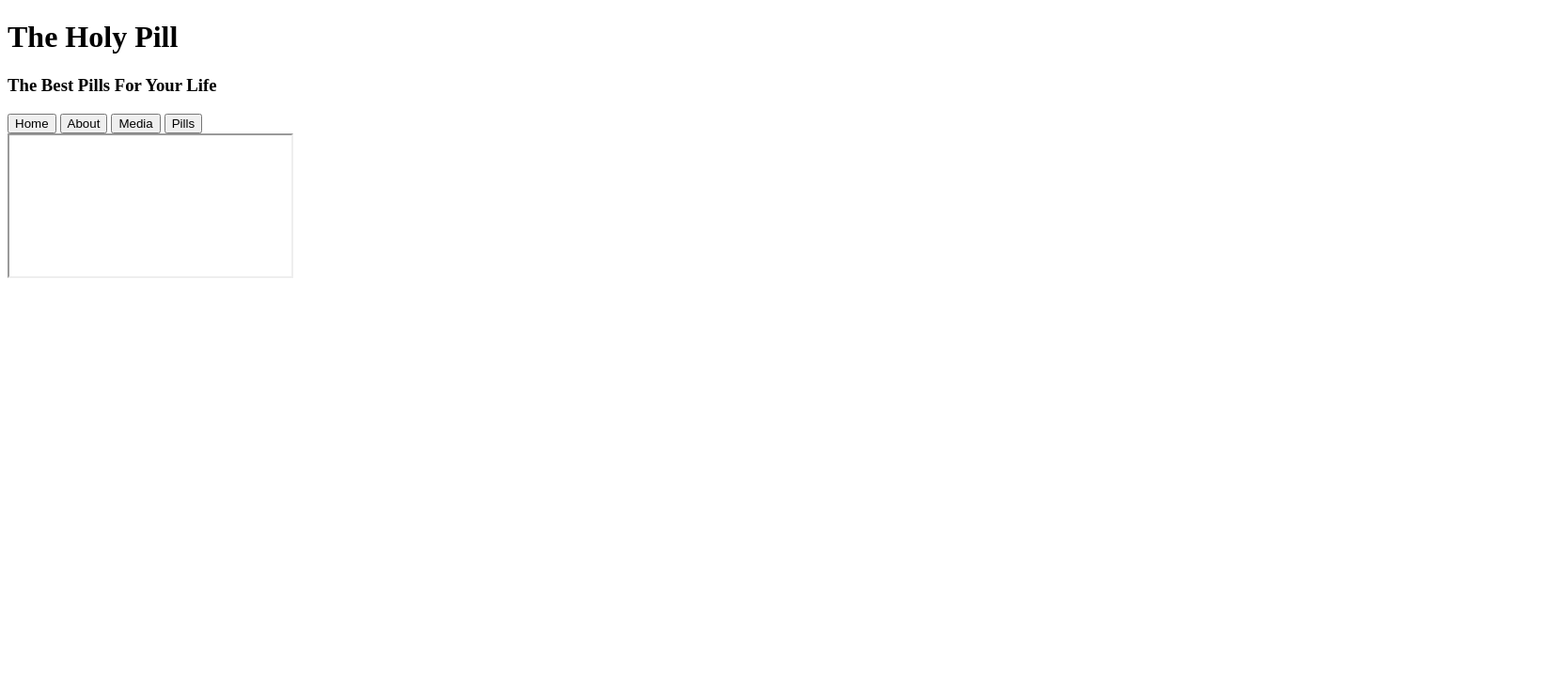
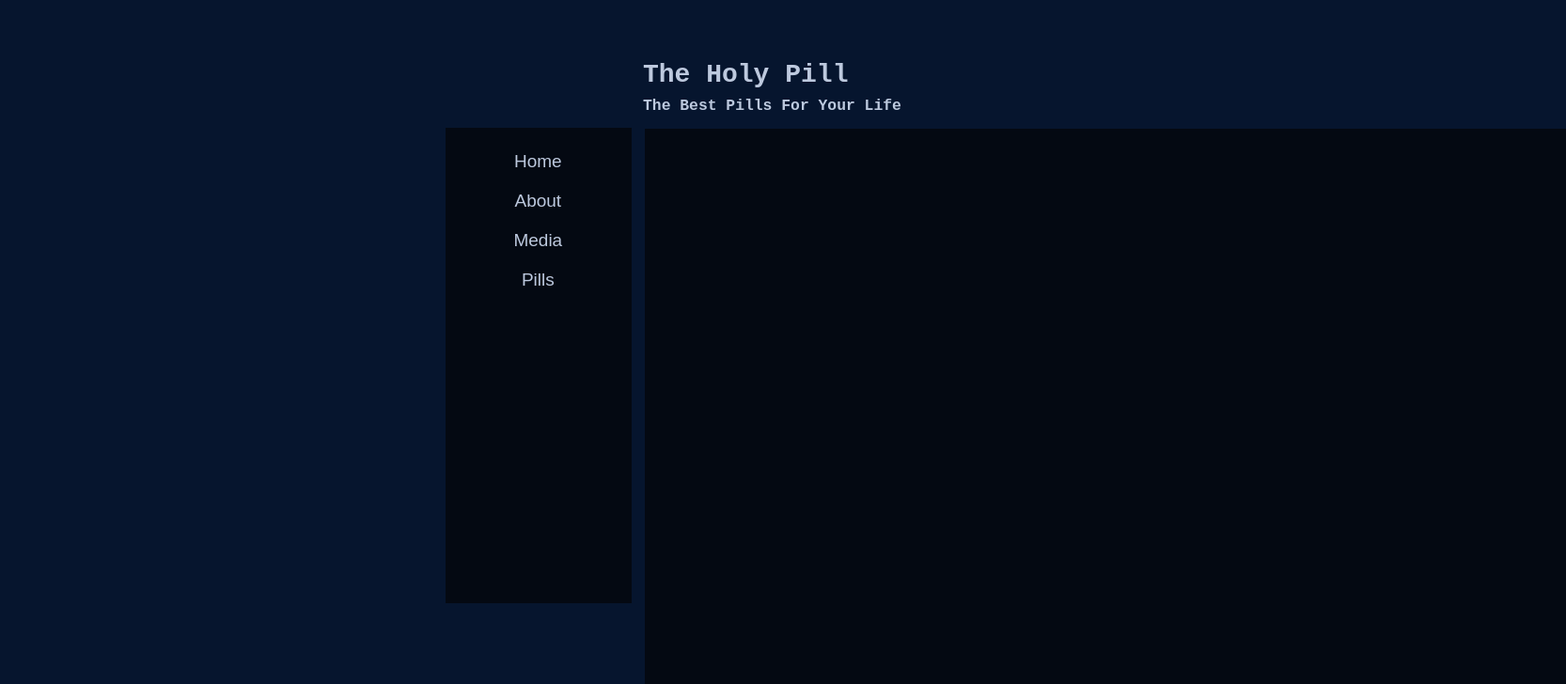
Before and after one commit to johnymcreed/pills, a plain HTML site: page index.html in a window 1280 px wide. Shown: the top 728 px of the page at 94% size, 1666 px wide, since content can reach past the window. Drawn offline with Linux system fonts and the light colour scheme.

Commit message:
Update index.html

```diff
--- a/index.html
+++ b/index.html
@@ -1,6 +1,7 @@
 <!DOCTYPE html>
 <html lang="en">
   <head>
+    <link rel="stylesheet" href="data/style.css">
     <title>The Holy Pill</title>
   </head>
   <body>
```
